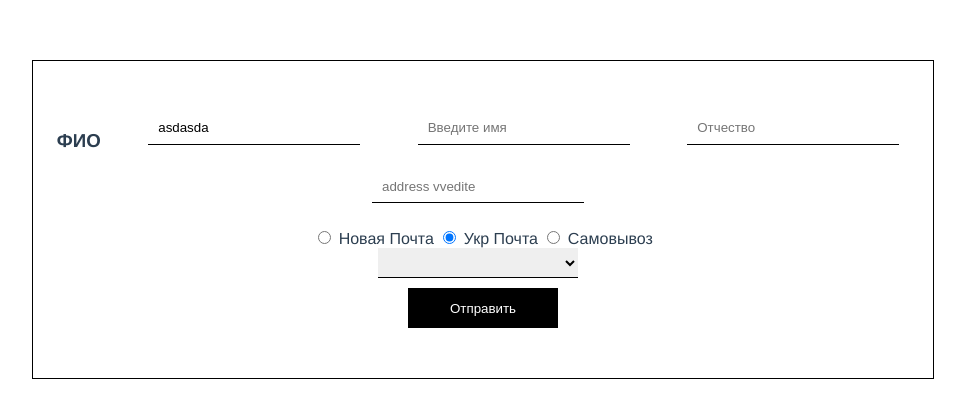
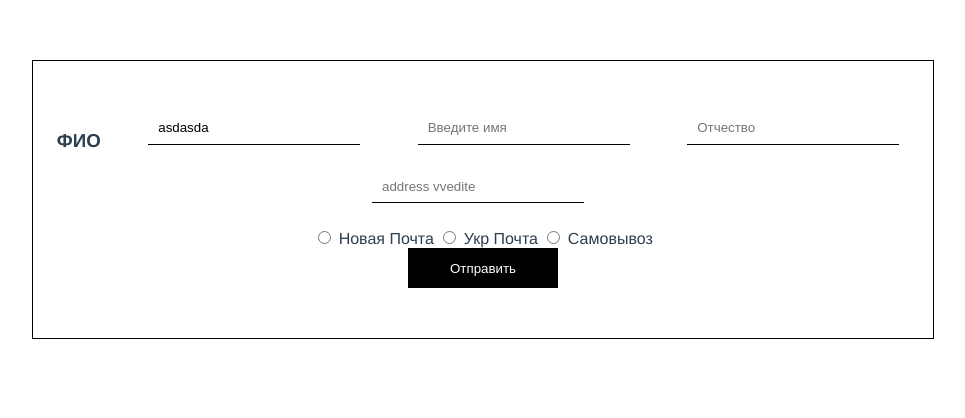
Before and after one commit to VladSapozhnik/VueProject, a Vue app: page / in a window 1280 px wide. Shown: the top 418 px of the page, without its empty margins (157-1122 px from the left). Built offline with nearby package versions, Linux system fonts and the light colour scheme.

Commit message:
доделал отправку данных

```diff
--- a/src/components/order.vue
+++ b/src/components/order.vue
@@ -4,101 +4,101 @@
       <h3>ФИО</h3>
       <div
         class="form-group"
-        :class="{ 'form-group--error': $v.orderData.surname.$error }"
+        :class="{ 'form-group--error': $v.userData.surname.$error }"
       >
         <input
           class="order__forms-input"
           type="text"
-          v-model="$v.orderData.surname.$model"
+          v-model="$v.userData.surname.$model"
           placeholder="Введите фамилию"
         />
         <div
           class="error"
-          v-if="!$v.orderData.surname.required && $v.orderData.surname.$dirty"
+          v-if="!$v.userData.surname.required && $v.userData.surname.$dirty"
         >
           Поле, обязательное для заполнения
         </div>
         <div
           class="error"
-          v-if="!$v.orderData.surname.minLength && orderData.surname"
+          v-if="!$v.userData.surname.minLength && userData.surname"
         >
           Имя должно иметь не менее
-          {{ $v.orderData.surname.$params.minLength.min }} символа.
+          {{ $v.userData.surname.$params.minLength.min }} символа.
         </div>
       </div>
       <div
         class="form-group"
-        :class="{ 'form-group--error': $v.orderData.name.$error }"
+        :class="{ 'form-group--error': $v.userData.name.$error }"
       >
         <input
           class="order__forms-input"
           type="text"
-          v-model="$v.orderData.name.$model"
+          v-model="$v.userData.name.$model"
           placeholder="Введите имя"
         />
         <div
           class="error"
-          v-if="!$v.orderData.name.required && $v.orderData.name.$dirty"
+          v-if="!$v.userData.name.required && $v.userData.name.$dirty"
         >
           Поле, обязательное для заполнения
         </div>
         <div
           class="error"
-          v-if="!$v.orderData.name.minLength && orderData.name"
+          v-if="!$v.userData.name.minLength && userData.name"
         >
           Имя должно иметь не менее
-          {{ $v.orderData.name.$params.minLength.min }} символа.
+          {{ $v.userData.name.$params.minLength.min }} символа.
         </div>
       </div>
       <div
         class="form-group"
-        :class="{ 'form-group--error': $v.orderData.patronymic.$error }"
+        :class="{ 'form-group--error': $v.userData.patronymic.$error }"
       >
         <input
           class="order__forms-input"
           type="text"
-          v-model="$v.orderData.patronymic.$model"
+          v-model="$v.userData.patronymic.$model"
           placeholder="Отчество"
         />
         <div
           class="error"
           v-if="
-            !$v.orderData.patronymic.required && $v.orderData.patronymic.$dirty
+            !$v.userData.patronymic.required && $v.userData.patronymic.$dirty
           "
         >
           Поле, обязательное для заполнения
         </div>
         <div
           class="error"
-          v-if="!$v.orderData.patronymic.minLength && orderData.patronymic"
+          v-if="!$v.userData.patronymic.minLength && userData.patronymic"
         >
           Имя должно иметь не менее
-          {{ $v.orderData.patronymic.$params.minLength.min }} символа.
+          {{ $v.userData.patronymic.$params.minLength.min }} символа.
         </div>
       </div>
     </div>
     <div
       class="form-group"
-      :class="{ 'form-group--error': $v.orderData.address.$error }"
+      :class="{ 'form-group--error': $v.userData.address.$error }"
     >
       <input
         class="order__forms-input"
         type="text"
-        v-model="$v.orderData.address.$model"
+        v-model="$v.userData.address.$model"
         placeholder="address vvedite"
       />
       <div
         class="error"
-        v-if="!$v.orderData.address.required && $v.orderData.address.$dirty"
+        v-if="!$v.userData.address.required && $v.userData.address.$dirty"
       >
         Поле, обязательное для заполнения
       </div>
       <div
         class="error"
-        v-if="!$v.orderData.address.minLength && orderData.address"
+        v-if="!$v.userData.address.minLength && userData.address"
       >
         Имя должно иметь не менее
-        {{ $v.orderData.address.$params.minLength.min }} символа.
+        {{ $v.userData.address.$params.minLength.min }} символа.
       </div>
     </div>
     <div>
@@ -194,51 +194,53 @@ export default {
         {
           id: 8,
           value: "Poltava",
-          title: "Poltava",
+          title: "Отделение №1",
         },
         {
           id: 9,
           value: "Nikolaev",
-          title: "Nikolaev",
+          title: "Отделение №2",
         },
         {
           id: 10,
           value: "Odessa",
-          title: "Odessa",
+          title: "Отделение №3",
         },
       ],
       UkrMailDepartments: [
         {
           id: 8,
           value: "Poltava-1",
-          title: "Poltava-2",
+          title: "Отделение №1",
         },
         {
           id: 9,
           value: "Nikolaev-2",
-          title: "Nikolaev-2",
+          title: "Отделение №2",
         },
         {
           id: 10,
           value: "Odessa-3",
-          title: "Odessa-3",
+          title: "Отделение №3",
         },
       ],
       orderData: {
+        way: "",
+        newMail: "",
+        ukrMail: "",
+        orderDescription: "",
+      },
+      deliveryData: {},
+      userData: {
         surname: "asdasda",
         name: "",
         patronymic: "",
         address: "",
-        way: "UkrMail",
-        newMail: "",
-        ukrMail: "",
-        orderDescription: "",
-      },
-      formData: {}
+      }
     };
   },
   validations: {
-    orderData: {
+    userData: {
       surname: {
         required,
         minLength: minLength(6),
@@ -255,6 +257,8 @@ export default {
         required,
         minLength: minLength(6),
       },
+    },
+    orderData: {
       orderDescription: {
         required,
         minLength: minLength(8),
@@ -268,7 +272,7 @@ export default {
       //   console.log(this.orderData);
       // }); */
       this.axios
-        .post("/asdasdasd", this.formData)
+        .post("/asdasdasd", Object.assign(this.deliveryData, this.userData))
         .then(function (response) {
           console.log(response);
         })
@@ -283,47 +287,34 @@ export default {
   watch: {
     orderData: {
       handler: function (value) {
+  /*       Object.assign(this.orderData, this.userData) */
         if (value.way == 'NewMail') {
           console.log('НОВАЯ ПОЧТА')
-          this.formData = {
+          this.deliveryData = {
             devilereType:value.way,
             postOffice:value.newMail,
-            surnameWay:value.surname,
-            nameWay:value.name,
-            patronymicWay:value.patronymic,
-            addressWay:value.address
           }
         }
         else if (value.way == 'UkrMail') {
           console.log('УКР ПОЧТА')
-          this.formData = {
+          this.deliveryData = {
             devilereType:value.way,
             postOffice:value.ukrMail,
-            surnameWay:value.surname,
-            nameWay:value.name,
-            patronymicWay:value.patronymic,
-            addressWay:value.address
           }
         }
         else if (value.way == 'orderDescription') {
           console.log('САМОВЫВОЗ')
-          this.formData = {
+          this.deliveryData = {
             devilereType:value.way,
             comment:value.orderDescription,
-            surnameWay:value.surname,
-            nameWay:value.name,
-            patronymicWay:value.patronymic,
-            addressWay:value.address
           }
         }
-        if (value.way == true) {
-          this.formData = {
-              surnameWay:value.surname,
-              nameWay:value.name,
-              patronymicWay:value.patronymic,
-              addressWay:value.address
-          }
-        }
+      },
+      deep: true,
+    },
+    userData: {
+      handler: function (valueData) {
+        console.log(valueData);
       },
       deep: true,
     },
```
